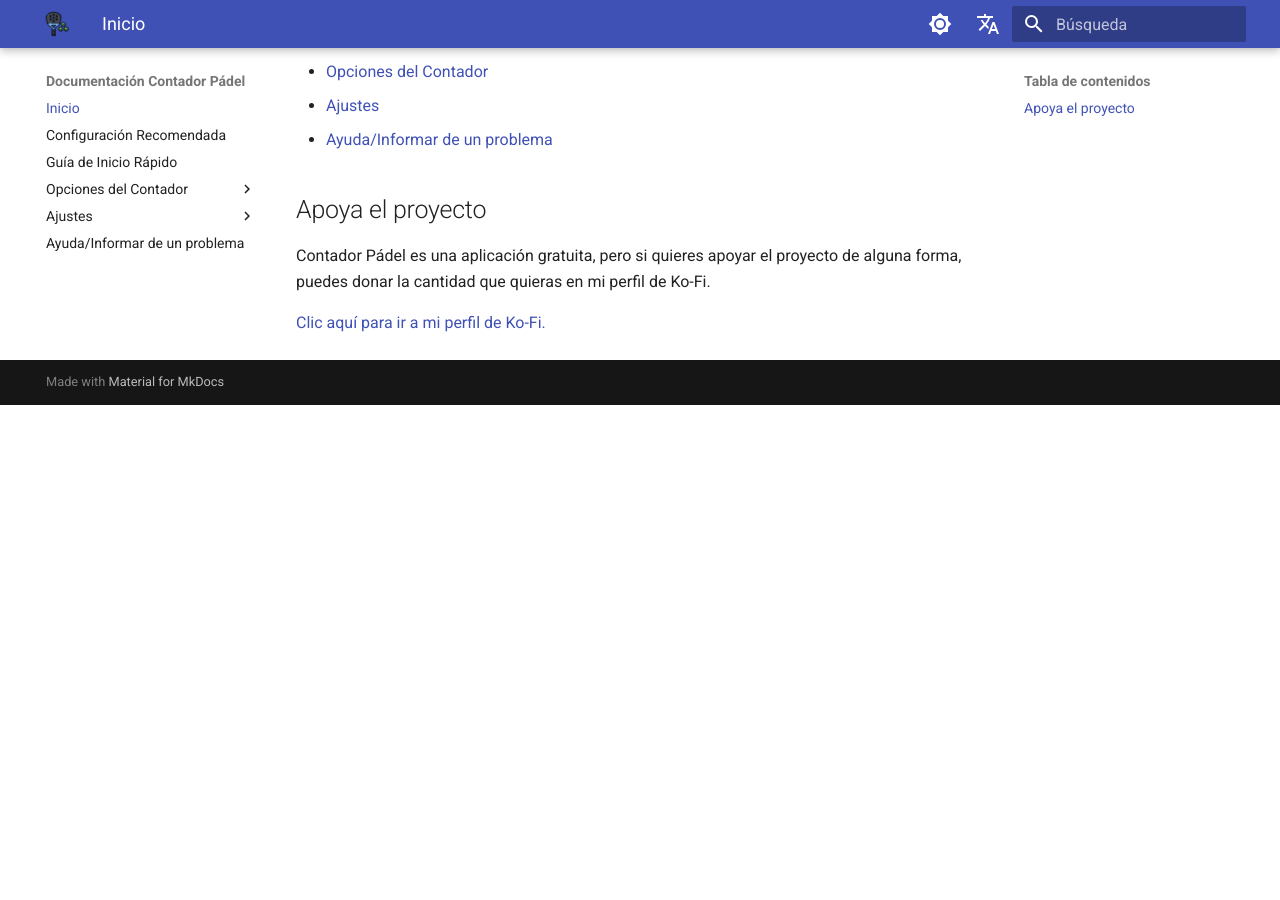
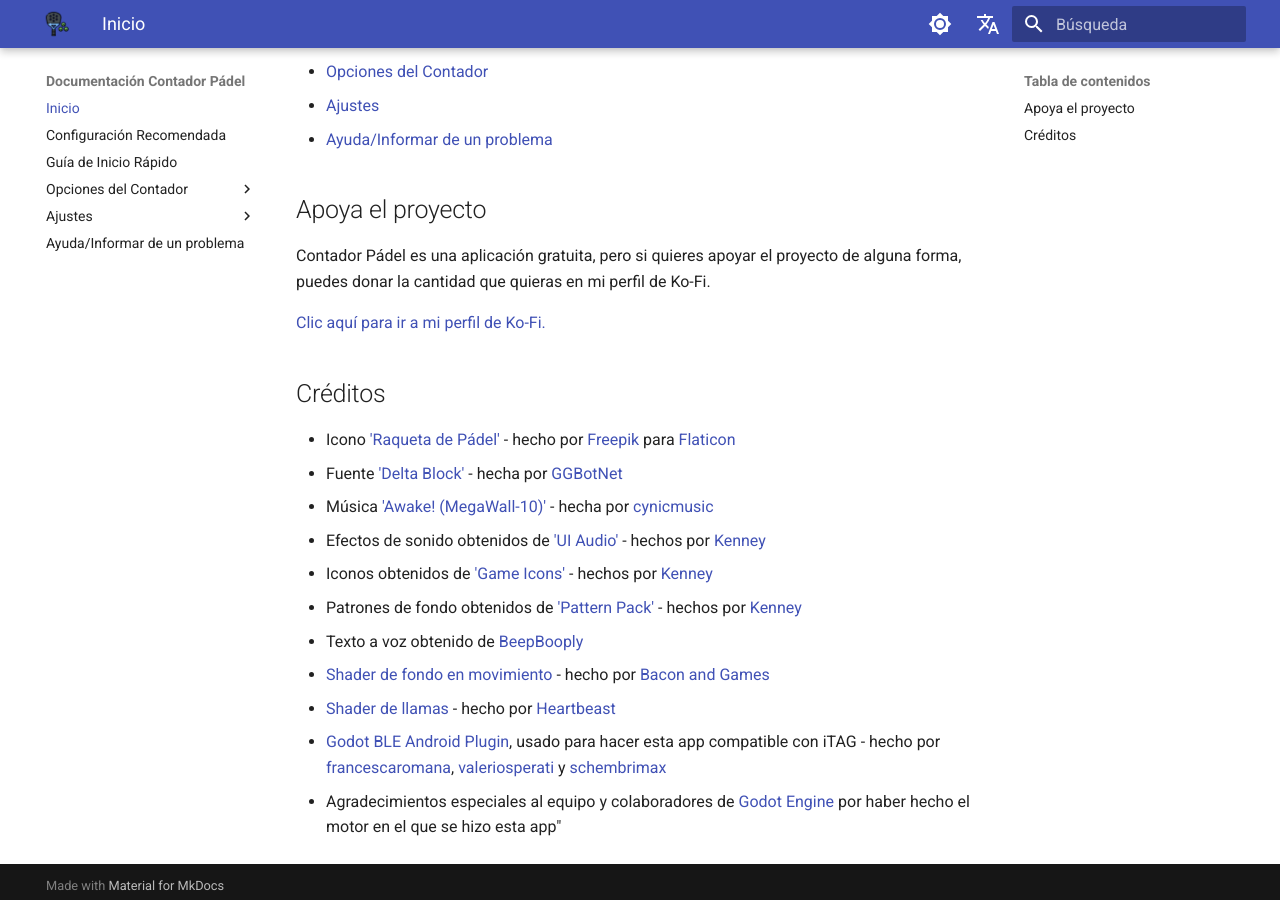
Before and after one commit to rabid-dev/padel-counter-info-es, an MkDocs documentation site: the page built from docs/index.md, in a window 1280 px wide and 900 px high, scrolled down 711 px. Built offline with MkDocs 1.6.1 and Material for MkDocs 9.7.7, drawn with Linux system fonts in a browser that asks for light colours; comment, search, counter and statistics services are not loaded; before the commit the page ends 1116 px from its top, so only the background shows below that.

Commit message:
Added credits

```diff
--- a/docs/index.md
+++ b/docs/index.md
@@ -19,3 +19,17 @@ Puedes **cambiar de idioma** en el selector de idioma (language) en **la barra d
 Contador Pádel es una aplicación gratuita, pero si quieres apoyar el proyecto de alguna forma, puedes donar la cantidad que quieras en mi perfil de Ko-Fi.
 
 [Clic aquí para ir a mi perfil de Ko-Fi.](https://ko-fi.com/rabidrabid)
+
+## Créditos
+
+- Icono ['Raqueta de Pádel'](https://www.flaticon.es/iconos-gratis/raqueta-de-padel) - hecho por [Freepik](https://www.freepik.com/) para [Flaticon](https://www.flaticon.es/)
+- Fuente ['Delta Block'](https://ggbot.itch.io/delta-block-font) - hecha por [GGBotNet](https://www.ggbot.net/)
+- Música ['Awake! (MegaWall-10)'](https://opengameart.org/content/awake-megawall-10) - hecha por [cynicmusic](https://cynicmusic.com)
+- Efectos de sonido obtenidos de ['UI Audio'](https://kenney.nl/assets/ui-audio) - hechos por [Kenney](https://kenney.nl/)
+- Iconos obtenidos de ['Game Icons'](https://kenney.nl/assets/game-icons) - hechos por [Kenney](https://kenney.nl/)
+- Patrones de fondo obtenidos de ['Pattern Pack'](https://kenney.nl/assets/pattern-pack) - hechos por [Kenney](https://kenney.nl/)
+- Texto a voz obtenido de [BeepBooply](https://beepbooply.com/)
+- [Shader de fondo en movimiento](https://www.youtube.com/watch?v=cObwzagwgmA) - hecho por [Bacon and Games](https://www.youtube.com/@baconandgames)
+- [Shader de llamas](https://www.youtube.com/watch?v=sCIr_58NN48) - hecho por [Heartbeast](https://www.youtube.com/@uheartbeast)
+- [Godot BLE Android Plugin](https://github.com/IM-TWIN/BLE-Android-Plugin), usado para hacer esta app compatible con iTAG - hecho por [francescaromana](https://github.com/francescaromana), [valeriosperati](https://github.com/valeriosperati) y [schembrimax](https://github.com/schembrimax)
+- Agradecimientos especiales al equipo y colaboradores de [Godot Engine](https://godotengine.org) por haber hecho el motor en el que se hizo esta app"
```
Also changed, not shown: docs/help.md (+1 -0 lines).
